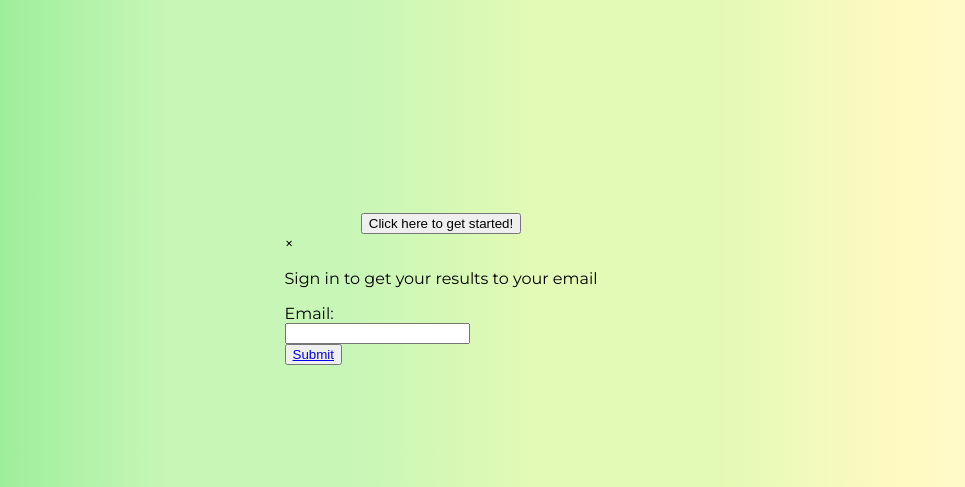
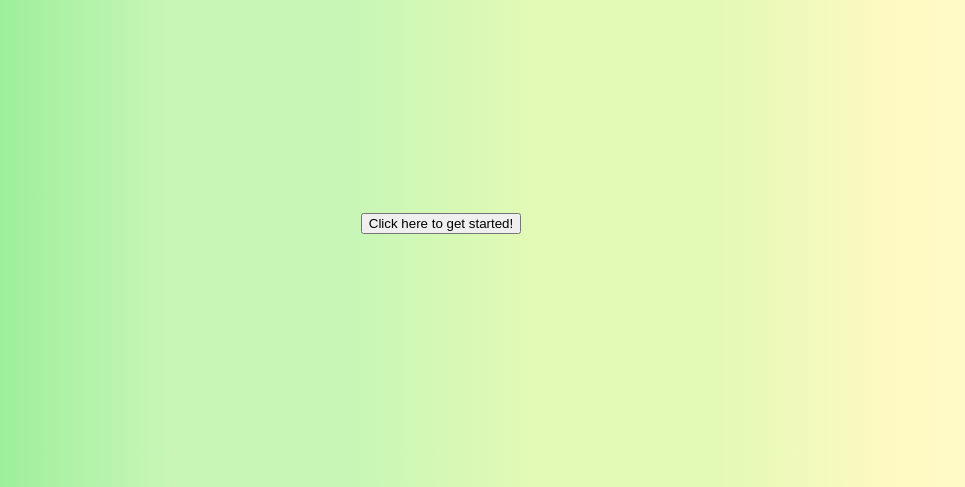
Before and after one commit to Zhw0831/cs1520, a Flask app: template templates/login.html in a window 1280 px wide. Shown: the part 313-800 px from the top of the page, without its empty margins (199-1164 px from the left). Run offline with Flask 2, Linux system fonts and the light colour scheme; the template is opened without the code that fills it, so the values that code supplies are empty; parts of the project's set-up code (start-up, migrations or seed data) failed here and were passed over.

Commit message:
should host properly now

```diff
--- a/main.py
+++ b/main.py
@@ -7,27 +7,12 @@ from google.cloud import datastore
 app = flask.Flask(__name__)
 
 @app.route('/')
-@app.route('/welcome.html')
-@app.route('/s/welcome.html')
 def root():
     return flask.redirect('/s/welcome.html', code=302)
 
 @app.route('/login.html')
 def login():
     return flask.render_template('login.html')
-
-@app.route('/quiz.html')
-def quiz():
-    return flask.render_template('quiz.html')
-
-@app.route('/submit-form/', method=['GET', 'POST'])
-def store():
-    result = request.form['getEmail']
-    client = datastore.Client()
-    ekey = client.key('email', result)
-    task = datastore.Entity(key=ekey)
-    task["description"] = "New user to email!"
-    client.put(task)
 
 @app.route('/questions/<id>')
 def questions(id):
--- /dev/null
+++ b/static-files-folder/login.js
@@ -0,0 +1,17 @@
+var modal = document.getElementById("signIn");
+var btn = document.getElementById("loginButton");
+var span = document.getElementsByClassName("close")[0];
+
+btn.onclick = function() {
+    modal.style.display = "block";
+}
+
+span.onclick = function() {
+    modal.style.display = "none";
+}
+
+window.onclick = function(event) {
+    if (event.target == modal) {
+        modal.style.display = "none";
+    }
+}
--- a/static-files-folder/style.css
+++ b/static-files-folder/style.css
@@ -149,19 +149,37 @@ div {
     border-right:1px solid #3cb371;
 }
 
-#content-container{
-    position: relative;
-    top: 3rem;
-}
-#content-container>h1{
-    padding-left: 4rem;
-
+.modal {
+    display: none; /* Hidden by default */
+    position: fixed; /* Stay in place */
+    z-index: 1; /* Sit on top */
+    left: 0;
+    top: 0;
+    width: 100%; /* Full width */
+    height: 100%; /* Full height */
+    overflow: auto; /* Enable scroll if needed */
+    background-color: rgb(0,0,0); /* Fallback color */
+    background-color: rgba(0,0,0,0.4); /* Black w/ opacity */
 }
 
-#content-container>p{
-    padding-left: 6rem;
+.modal-content {
+    background-color: #fefefe;
+    margin: 15% auto; /* 15% from the top and centered */
+    padding: 20px;
+    border: 1px solid #888;
+    width: 80%; /* Could be more or less, depending on screen size */
 }
 
-#content-container>#first{
-    padding-left: 6rem;
+.close {
+    color: #aaa;
+    float: right;
+    font-size: 28px;
+    font-weight: bold;
 }
+
+.close:hover,
+.close:focus {
+    color: black;
+    text-decoration: none;
+    cursor: pointer;
+}
--- a/templates/login.html
+++ b/templates/login.html
@@ -1,7 +1,6 @@
 <html>
 <head>
-
-<meta charset="UTF-8">
+    <meta charset="utf-8">
     <link rel="preconnect" href="https://fonts.googleapis.com">
     <link rel="preconnect" href="https://fonts.gstatic.com" crossorigin>
     <link href="https://fonts.googleapis.com/css2?family=Lato&family=Montserrat:wght@300;400&display=swap" rel="stylesheet">
@@ -28,7 +27,7 @@ Have A Great Day!
             </a>
         </li>
         <li class="nav-item">
-        <a href="/s/quiz.html" class="nav-link">
+            <a href="/questions/1" class="nav-link">
                 <span class="link-text">Take the Quiz</span>
             </a>
         </li>
@@ -38,7 +37,7 @@ Have A Great Day!
             </a>
         </li>
         <li class="nav-item">
-        <a href="/templates/login.html" class="nav-link">
+            <a href="/login.html" class="nav-link">
                 <span class="link-text">Login</span>
             </a>
         </li>
@@ -57,6 +56,7 @@ Have A Great Day!
         <div class="modal-content">
             <span class="close">&times;</span>
             <p>Sign in to get your results to your email</p>
+
             <form action="/submit-form/" method="post">
                 Email:
                 <br>
@@ -64,6 +64,7 @@ Have A Great Day!
                 <br>
                 <button><a href="/submit-form/">Submit</a></button>
             </form>
+
         </div>
     </div>
 
```
Also changed, not shown: static-files-folder/card.css (+11 -10 lines), static-files-folder/resources.html (+10 -8 lines), static-files-folder/welcome.html (+7 -2 lines), templates/quiz.html (+6 -1 lines). Lines whose indentation alone changed are shown as unchanged.
